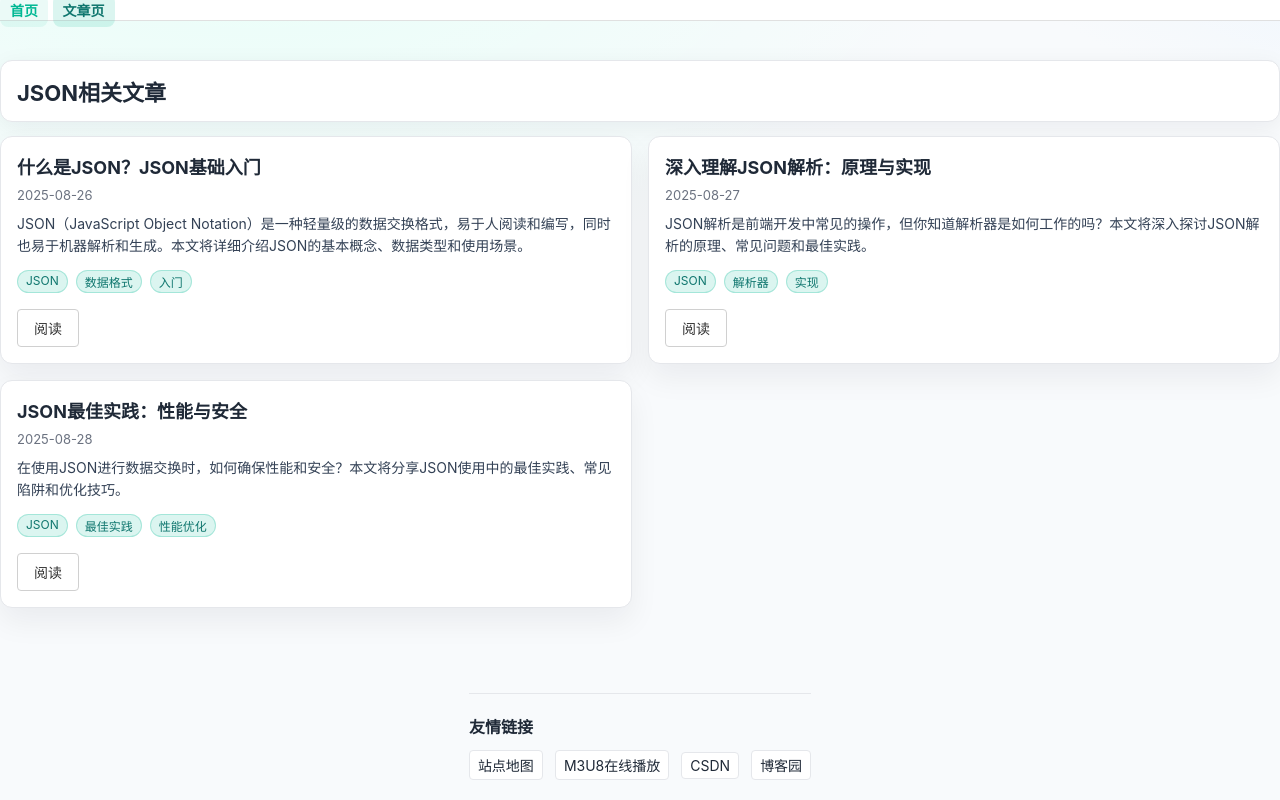
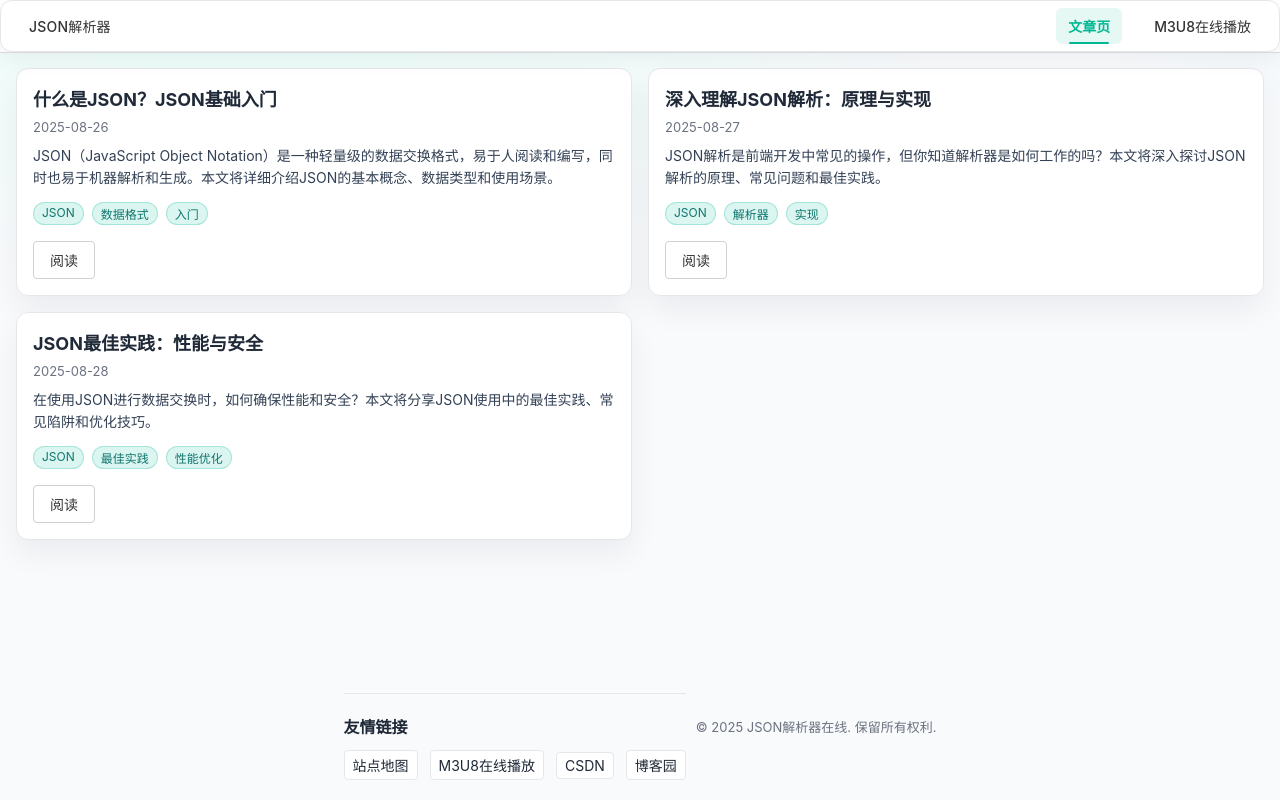
Before and after one commit to tools-code/tools-code.github.io, a plain HTML site: page docs.html in a window 1280 px wide. Drawn offline with Linux system fonts and the light colour scheme; a script that the page names is missing.

Commit message:
refactor: 优化样式

```diff
--- a/css/styles.css
+++ b/css/styles.css
@@ -82,42 +82,73 @@ body {
     color: #333;
     text-decoration: none;
     font-size: 14px;
-    padding: 16px 12px;
-    transition: all 0.2s ease;
+    font-weight: 500;
+    padding: 8px 12px;
+    border-radius: 6px;
+    background-color: transparent;
+    transition: all 0.3s ease;
     display: inline-block;
+    position: relative;
 }
 
 .nav .nav-links a:hover {
-    color: #000;
-    background-color: #f5f5f5;
+    color: #00b894;
+    background-color: rgba(0, 184, 148, 0.08);
 }
 
 .nav .nav-links a.active {
-    color: #000;
+    color: #00b894;
     font-weight: 600;
-    background-color: #f5f5f5;
-    border-bottom: 2px solid #333;
+    background-color: rgba(0, 184, 148, 0.1);
+    border-bottom: none;
+}
+
+.nav .nav-links a.active::after {
+    content: '';
+    position: absolute;
+    bottom: 0;
+    left: 20%;
+    width: 60%;
+    height: 2px;
+    background-color: #00b894;
+    border-radius: 1px;
 }
 
 .topbar a {
-    color: var(--text);
+    color: #333;
     text-decoration: none;
     font-size: 14px;
-    font-weight: 600;
-    padding: 8px 10px;
-    border-radius: 8px;
-    transition: color .2s ease, background-color .2s ease
+    font-weight: 500;
+    padding: 8px 12px;
+    border-radius: 6px;
+    background-color: transparent;
+    transition: all 0.3s ease;
+    display: inline-block;
+    position: relative;
 }
 
 .topbar a:hover {
-    color: var(--brand);
-    background-color: rgba(0, 184, 148, 0.08)
+    color: #00b894;
+    background-color: rgba(0, 184, 148, 0.08);
 }
 
 .topbar a.active {
-    color: #0f766e;
-    background-color: rgba(0, 184, 148, 0.14)
+    color: #00b894;
+    font-weight: 600;
+    background-color: rgba(0, 184, 148, 0.1);
 }
+
+.topbar a.active::after {
+    content: '';
+    position: absolute;
+    bottom: 0;
+    left: 20%;
+    width: 60%;
+    height: 2px;
+    background-color: #00b894;
+    border-radius: 1px;
+}
+
 
 /* 播放器页面专用样式 */
 .nav {
@@ -729,6 +760,7 @@ body {
     display: grid;
     grid-template-columns: 1fr 1fr;
     gap: 16px;
+    padding: 16px;
 }
 
 .title {
@@ -1129,7 +1161,7 @@ body {
     display: inline-flex;
     align-items: center;
     gap: 6px;
-    margin-bottom: 12px;
+    margin: 12px 16px;
 }
 
 .back a {
--- a/docs.html
+++ b/docs.html
@@ -10,18 +10,20 @@
 </head>
 
 <body>
+    <!-- 顶部菜单栏 - 参照jyshare.com样式 -->
     <div class="topbar">
-        <a href="index.html">首页</a>
-        <a href="docs.html" class="active">文章页</a>
+        <div class="nav">
+            <div class="brand">
+                <a href="index.html">JSON解析器</a>
+            </div>
+            <div class="nav-links">
+                <a href="docs.html" class="active">文章页</a>
+                <a href="https://m3u8play502.github.io" target="_blank" rel="noopener">M3U8在线播放</a>
+            </div>
+        </div>
     </div>
 
     <div class="shell">
-        <div class="header">
-            <div>
-                <h1 style="margin:0;font-size: 22px;">JSON相关文章</h1>
-            </div>
-        </div>
-
         <div id="list" class="list">
             <!-- 文章列表直接硬编码在这里 -->
             <article class="card article-card">
@@ -92,6 +94,9 @@
                 <a href="https://www.cnblogs.com/" target="_blank" rel="noopener">博客园</a>
             </div>
         </div>
+        <div class="copyright">
+            <p>© 2025 JSON解析器在线. 保留所有权利.</p>
+        </div>
     </div>
 
     <script src="./js/common.js"></script>
```
Also changed, not shown: docs/json-best-practices.html (+13 -2 lines), docs/json-parse.html (+13 -2 lines), docs/json.html (+13 -2 lines).
